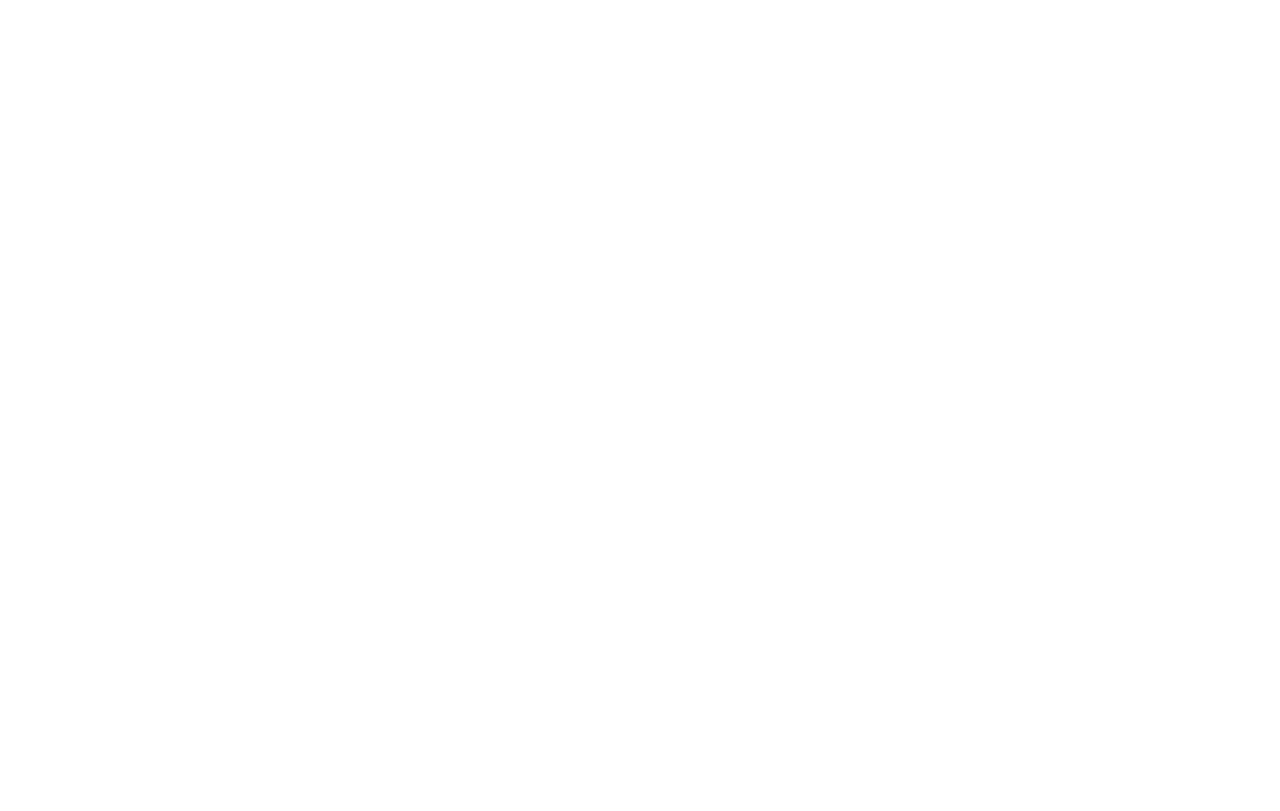
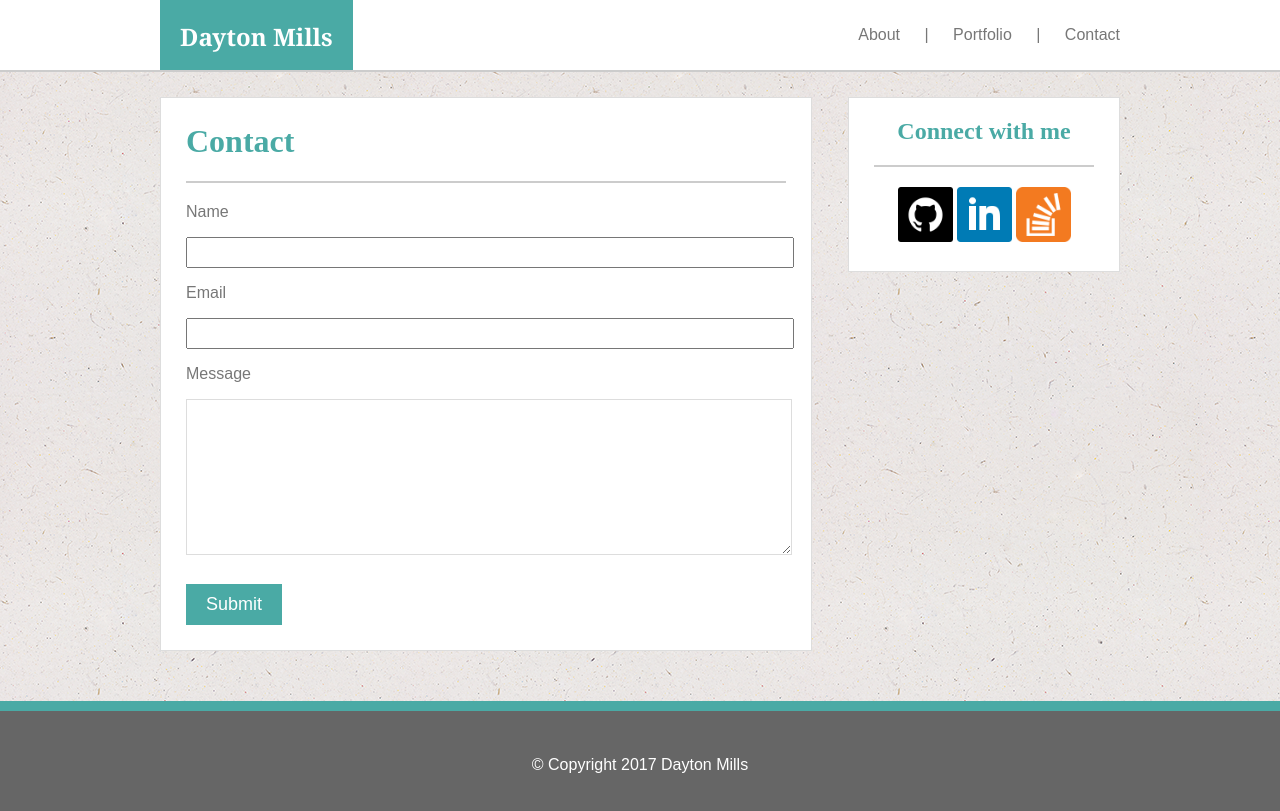
Before and after one commit to daytonmills/Basic-Portfolio, a plain HTML site: page contact.html in a window 1280 px wide. Drawn offline with Linux system fonts and the light colour scheme.

Commit message:
Homework progress

```diff
--- a/assets/css/reset.css
+++ b/assets/css/reset.css
@@ -0,0 +1,48 @@
+/* http://meyerweb.com/eric/tools/css/reset/
+   v2.0 | 20110126
+   License: none (public domain)
+*/
+
+html, body, div, span, applet, object, iframe,
+h1, h2, h3, h4, h5, h6, p, blockquote, pre,
+a, abbr, acronym, address, big, cite, code,
+del, dfn, em, img, ins, kbd, q, s, samp,
+small, strike, strong, sub, sup, tt, var,
+b, u, i, center,
+dl, dt, dd, ol, ul, li,
+fieldset, form, label, legend,
+table, caption, tbody, tfoot, thead, tr, th, td,
+article, aside, canvas, details, embed,
+figure, figcaption, footer, header, hgroup,
+menu, nav, output, ruby, section, summary,
+time, mark, audio, video {
+	margin: 0;
+	padding: 0;
+	border: 0;
+	font-size: 100%;
+	font: inherit;
+	vertical-align: baseline;
+}
+/* HTML5 display-role reset for older browsers */
+article, aside, details, figcaption, figure,
+footer, header, hgroup, menu, nav, section {
+	display: block;
+}
+body {
+	line-height: 1;
+}
+ol, ul {
+	list-style: none;
+}
+blockquote, q {
+	quotes: none;
+}
+blockquote:before, blockquote:after,
+q:before, q:after {
+	content: '';
+	content: none;
+}
+table {
+	border-collapse: collapse;
+	border-spacing: 0;
+}
--- a/assets/css/style.css
+++ b/assets/css/style.css
@@ -65,8 +65,18 @@ nav
 
 .site-menu ul li a
 {
-    color: gray;
+    color: #777777;
     text-decoration: none;
+}
+
+#seperator
+{
+    color: #777777;
+}
+
+#end
+{
+    padding-right: 0px;
 }
 
 /* Page Stuff */
@@ -80,7 +90,7 @@ nav
 {
     display: inline-block;
     background-color: #fff;
-    border: 1px solid #cccccc;
+    border: 1px solid #dddddd;
     width: 650px;
     float: left;
 }
@@ -89,7 +99,7 @@ nav
 {
     display: inline-block;
     background-color: #fff;
-    border: 1px solid #cccccc;
+    border: 1px solid #dddddd;
     width: 270px;
     float: right;
 }
@@ -116,10 +126,18 @@ nav
     text-align: center;
 }
 
+p
+{
+    font-family: 'Arial', 'Helvetica Neue', Helvetica, sans-serif;
+    line-height: 2;
+    color: #777777;
+}
+
 #about-image
 {
     float: left;
     padding: 0 20px 20px 0;
+    width: 50%;
 }
 
 #social-buttons
@@ -141,7 +159,94 @@ hr
     margin: 20px 0 20px 0;
 }
 
+.push
+{
+    clear: both;
+    height: 100px;
+    padding-top: 50px;
+}
+
 footer
 {
-    clear: both;
+    height: 100px;
+    margin-top: -100px;
+    line-height: 100px;
+    vertical-align: middle;
+    text-align: center;
+    background-color: #666666;
+    border-top: 10px solid #4aaaa5;
 }
+
+#copy
+{
+    line-height: 75px;
+    vertical-align: middle;
+    color: #fff;
+}
+
+/* Contact Page */
+
+form p
+{
+    line-height: normal;
+}
+
+input
+{
+    width: 100%;
+    height: 25px;
+}
+
+textarea
+{
+    width: 100%;
+    height: 150px;
+    border-color: #dddddd;
+}
+
+button
+{
+    background-color: #4aaaa5;
+    border: none;
+    margin-top: 25px;
+    padding: 10px 20px 10px 20px;
+    color: #fff;
+    font-size: 18px;
+}
+
+/* Portfolio Page */
+
+.portfolio-item
+{
+    z-index: 1;
+    width: 280px;
+    height: 250px;
+    position: relative;
+    display: inline-block;
+}
+
+.item-right
+{
+    margin-left: 25px;
+}
+
+.portfolio-item img
+{
+    position: absolute;
+    width: 279px;
+    left: 0;
+    top: 0;
+}
+
+.caption
+{
+    z-index: 2;
+    position: relative;
+    left: 0px;
+    top: 150px;
+    padding: 10px 82px 10px 83px;
+    font-size: 24px;
+    font-weight: bold;
+    background-color: #4aaaa5;
+    color: #fff;
+}
--- a/contact.html
+++ b/contact.html
@@ -0,0 +1,66 @@
+<!DOCTYPE html>
+<html>
+<head>
+    <title>Basic Portfolio - Contact</title>
+    <link rel="stylesheet" type="text/css" href="assets/css/style.css"/>
+</head>
+
+<body>
+<nav>
+    <div class="nav-wrapper">
+        <div class="site-logo">
+            <h1>Dayton Mills</h1>
+        </div>
+        <div class="site-menu">
+            <ul>
+                <li><a href="index.html">About</a></li>
+                <li id="seperator">|</li>
+                <li><a href="portfolio.html">Portfolio</a></li>
+                <li id="seperator">|</li>
+                <li id="end"><a href="contact.html">Contact</a></li>
+            </ul>
+        </div>
+    </div>
+</nav>
+
+<div class="content-wrapper">
+    <div class="content">
+        <div class="main">
+            <div class="main-content">
+                <h1>Contact</h1>
+                <hr>
+                <form>
+                    <p>Name</p>
+                    <input type="text" name="name"></input>
+
+                    <p>Email</p>
+                    <input type="text" name="email"></input>
+
+                    <p>Message</p>
+                    <textarea name="message"></textarea>
+
+                    <button>Submit</button>
+
+                </form>
+            </div>
+        </div>
+
+        <div class="sidebar">
+            <div class="sidebar-content">
+                <h2>Connect with me</h2>
+                <hr>
+                <div id="social-buttons">
+                    <a href="#"><img src="assets/images/github.png"/></a>
+                    <a href="#"><img src="assets/images/linkedin.png"/></a>
+                    <a href="#"><img src="assets/images/stackoverflow.png"/></a>
+                </div>
+            </div>
+        </div>
+    </div>
+</div>
+<div class="push"></div>
+<footer>
+    <p id="copy">&copy; Copyright 2017 Dayton Mills</p>
+</footer>
+</body>
+</html>
```
Also changed, not shown: index.html (+15 -12 lines), portfolio.html (+75 -0 lines), assets/images/p1.jpg (added), assets/images/p2.jpg (added), assets/images/p3.jpg (added), assets/images/p4.jpg (added), assets/images/p5.jpg (added), 1 other file.
